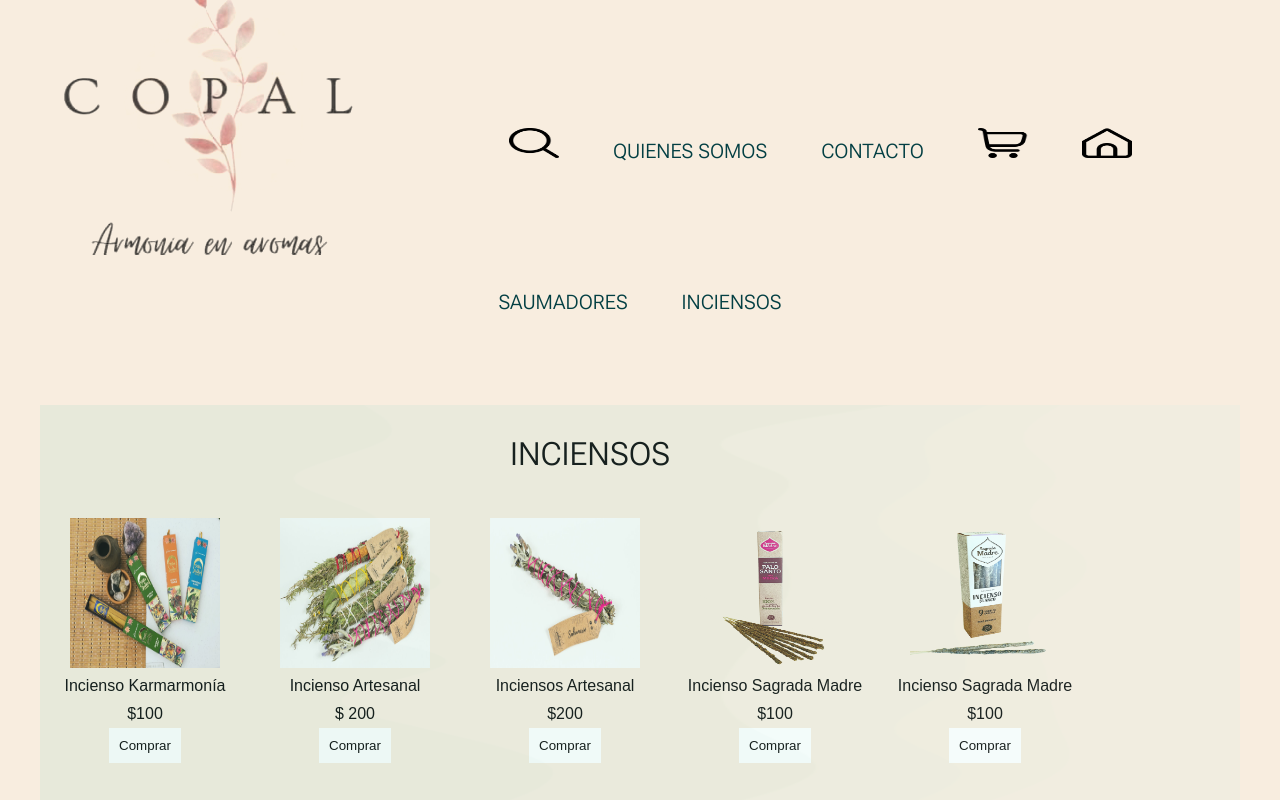
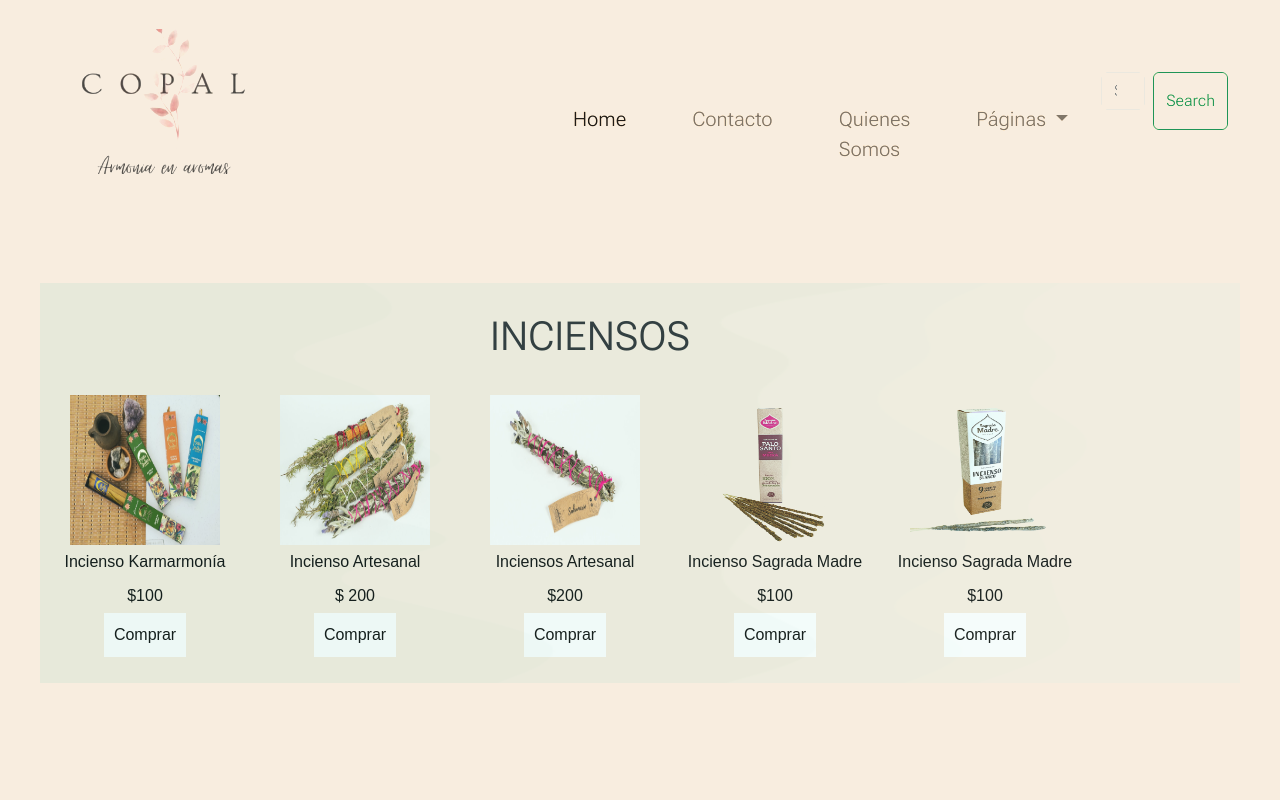
Before and after one commit to CecilBeltran/Copal-Beltran, a plain HTML site: page PAGINAS/5_INCIENSOS.html in a window 1280 px wide. Shown: the top 800 px of the page. Drawn offline with nearby package versions, Linux system fonts and the light colour scheme.

Commit message:
desafio bootstrap mod

```diff
--- a/CSS/index.css
+++ b/CSS/index.css
@@ -303,6 +303,8 @@ main {
     margin-top: 80px;
     font-size: 30px;
 }
+
+/*
 .img__izq {
     width: 400px;
      height: 100%;
@@ -323,7 +325,7 @@ main {
      height: 100%
 }
 .footer { height: 170px;
-}
+}*/
 .anuncio { display: flex;
     max-height: 20px;
     max-width: 1200px;
--- a/PAGINAS/5_INCIENSOS.html
+++ b/PAGINAS/5_INCIENSOS.html
@@ -8,49 +8,54 @@
     <link rel="preconnect" href="https://fonts.googleapis.com">
 <link rel="preconnect" href="https://fonts.gstatic.com" crossorigin>
 <link href="https://fonts.googleapis.com/css2?family=Roboto+Flex:opsz,wght@8..144,300&display=swap" rel="stylesheet">
+<link href="https://cdn.jsdelivr.net/npm/bootstrap@5.2.0-beta1/dist/css/bootstrap.min.css" rel="stylesheet" integrity="sha384-0evHe/X+R7YkIZDRvuzKMRqM+OrBnVFBL6DOitfPri4tjfHxaWutUpFmBp4vmVor" crossorigin="anonymous">
 <link rel="stylesheet" href="../CSS/index.css">
 </head>
 <body>
 <header>
-    <img src="../IMAGENES/logo.jpg" id="logo__copal">
-    <nav>
-        <ul class="menu__link">
-            <li>
-                <a href=""><img src= "../IMAGENES/lupa2.png" class="menu__link__imagen"></a>
+    <nav class="navbar navbar-expand-lg bg-light">
+        <div class="container-fluid">
+          <a class="navbar-brand" href=""><img class="w-50 p-3" src="../IMAGENES/logo.jpg" alt=""></a>
+          <button class="navbar-toggler" type="button" data-bs-toggle="collapse" data-bs-target="#navbarSupportedContent" aria-controls="navbarSupportedContent" aria-expanded="false" aria-label="Toggle navigation">
+            <span class="navbar-toggler-icon"></span>
+          </button>
+          <div class="collapse navbar-collapse" id="navbarSupportedContent">
+            <ul class="navbar-nav me-auto mb-2 mb-lg-0 link-secondary">
+              <li class="nav-item">
+                <a class="nav-link active" aria-current="page" href="../index.html">Home</a>
               </li>
-            <li>
-                <a href="2_QUIENES_SOMOS.html">QUIENES SOMOS</a>
+              <li class="nav-item">
+                <a class="nav-link" href="3_CONTACTO.html">Contacto</a>
               </li>
-            <li>
-                <a href="3_CONTACTO.html">CONTACTO</a>
+              <li class="nav-item">
+                <a class="nav-link" href="2_QUIENES_SOMOS.html">Quienes Somos</a>
               </li>
-            <li>
-                <a href=""><img src="../IMAGENES/bolsa.png" class="menu__link__imagen"></a>
-            </li>
-            <li>
-                <a href="../index.html"><img src="../IMAGENES/inicio.png" alt=""class="menu__link__imagen"></a>
+              <li class="nav-item dropdown">
+                <a class="nav-link dropdown-toggle" href="#" id="navbarDropdown" role="button" data-bs-toggle="dropdown" aria-expanded="false">
+                  Páginas
+                </a>
+                <ul class="dropdown-menu" aria-labelledby="navbarDropdown">
+                  <li><a class="dropdown-item" href="4_SAUMADORES.html">Saumadores</a></li>
+                  <li><a class="dropdown-item" href="5_INCIENSOS.html">Inciensos</a></li>
+                  <li><hr class="dropdown-divider"></li>
+                  <li><a class="dropdown-item" href="#"></a></li>
+                </ul>
               </li>
             </ul>
+            <form class="d-flex" role="search">
+              <input class="form-control me-2" type="search" placeholder="Search" aria-label="Search">
+              <button class="btn btn-outline-success" type="submit">Search</button>
+            </form>
+          </div>
+        </div>
       </nav>
 </header>
-<section class="menu__paginas">
-    <nav>
-        <ul>
-            <li>
-                <a href="./4_SAUMADORES.html">SAUMADORES</a>
-            </li>
-            <li>
-                <a href="./5_INCIENSOS.html">INCIENSOS</a>
-            </li>
-        </ul>
-    </nav>
-</section>
 <main class=inciensos__galeria>
     <div class="titulo"><h1>INCIENSOS</h1></div>
     <div class="imagen__incienso"><img src="../IMAGENES/gradiente.png" alt="" class="imagen__fondo__incienso"></div>
     <section class="galeria">
         <div class="galeria__card">
-            <img src="../IMAGENES/incienso-1.JPG" alt="" >
+            <img  src="../IMAGENES/incienso-1.JPG" alt="" >
             <p>Incienso Karmarmonía</p>
             <p>$100</p>
             <button class="boton__comprar">Comprar</button>
@@ -89,5 +94,6 @@
             <a href=""><img src="../IMAGENES/whatsapp.png" class="icono__redes"></a>
         </div>
     </footer>
+    <script src="https://cdn.jsdelivr.net/npm/bootstrap@5.2.0-beta1/dist/js/bootstrap.bundle.min.js" integrity="sha384-pprn3073KE6tl6bjs2QrFaJGz5/SUsLqktiwsUTF55Jfv3qYSDhgCecCxMW52nD2" crossorigin="anonymous"></script>
 </body>
 </html>
```
Also changed, not shown: PAGINAS/2_QUIENES_SOMOS.html (+4 -4 lines), PAGINAS/3_CONTACTO.html (+2 -1 lines), PAGINAS/4_SAUMADORES.html (+2 -0 lines). Lines whose indentation alone changed are shown as unchanged.
